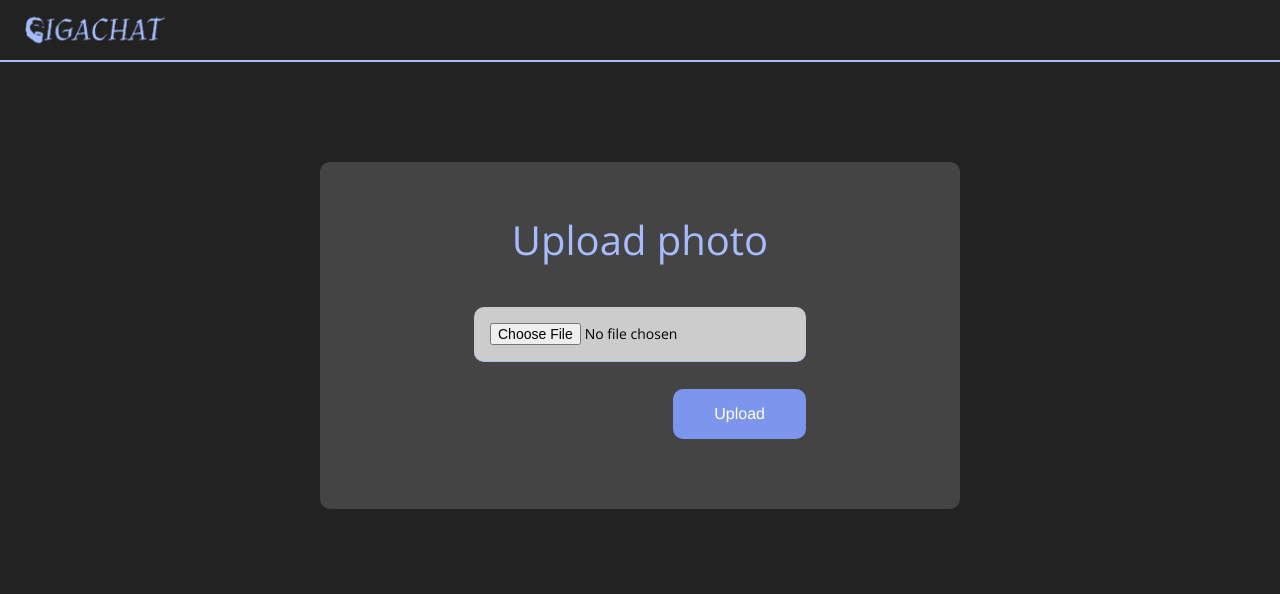
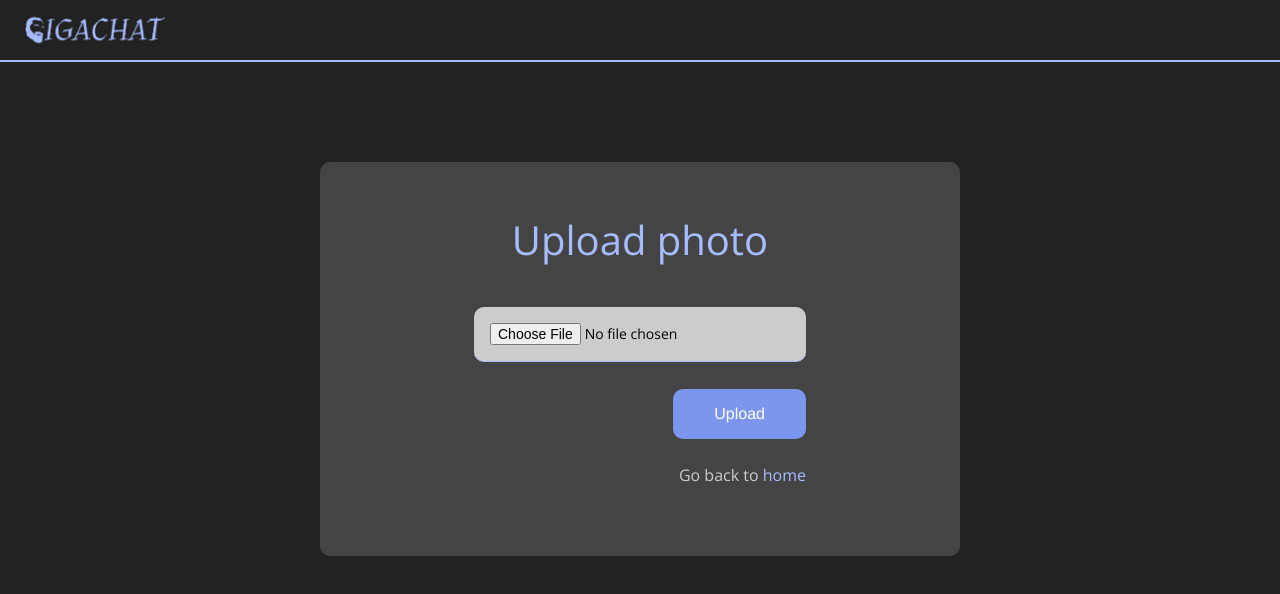
Before and after one commit to ardaicoz/messagingapp, a React (Create React App) app: page /profilepicture in a window 1280 px wide. Shown: the top 594 px of the page. Built offline with nearby package versions, Linux system fonts and the light colour scheme; no server answers.

Commit message:
Back button is added to profile pic page

```diff
--- a/src/pages/ProfilePicture.jsx
+++ b/src/pages/ProfilePicture.jsx
@@ -8,6 +8,7 @@
 import { updateProfile } from 'firebase/auth';
 import { doc, setDoc } from 'firebase/firestore';
 import Gigachat from "../img/gigachat.jpeg";
+import { Link } from 'react-router-dom';
 
 const ProfilePicture = () => {
   const { currentUser } = useContext(AuthContext);
@@ -58,6 +59,9 @@
         <form onSubmit={handleSubmit}>
           <input type="file" id="file"/>
           <button>Upload</button>
+          <p>
+            Go back to <Link to="/">home</Link>
+          </p>
           {error && <span>Something went wrong</span>}
         </form>
       </div>
```
